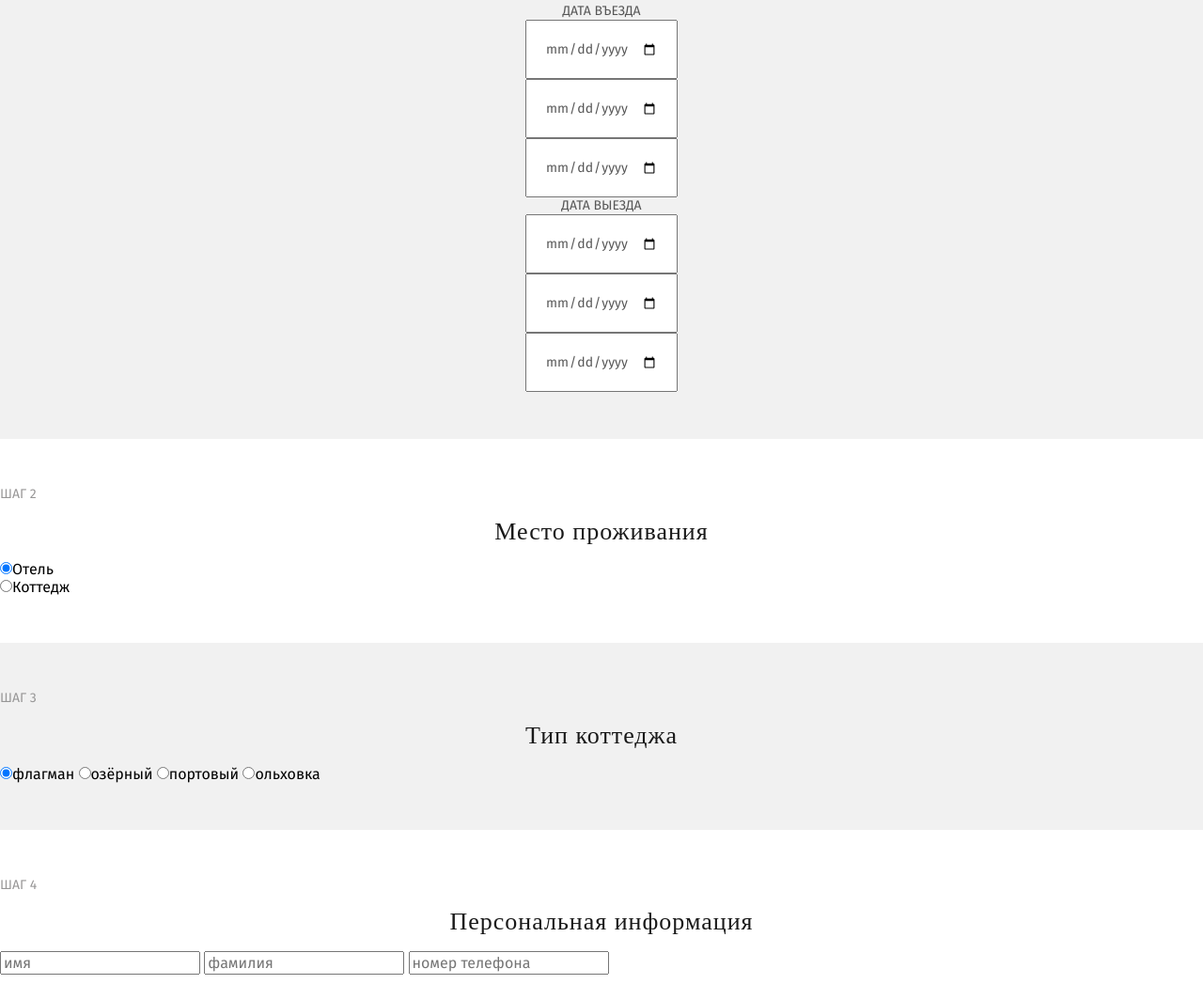
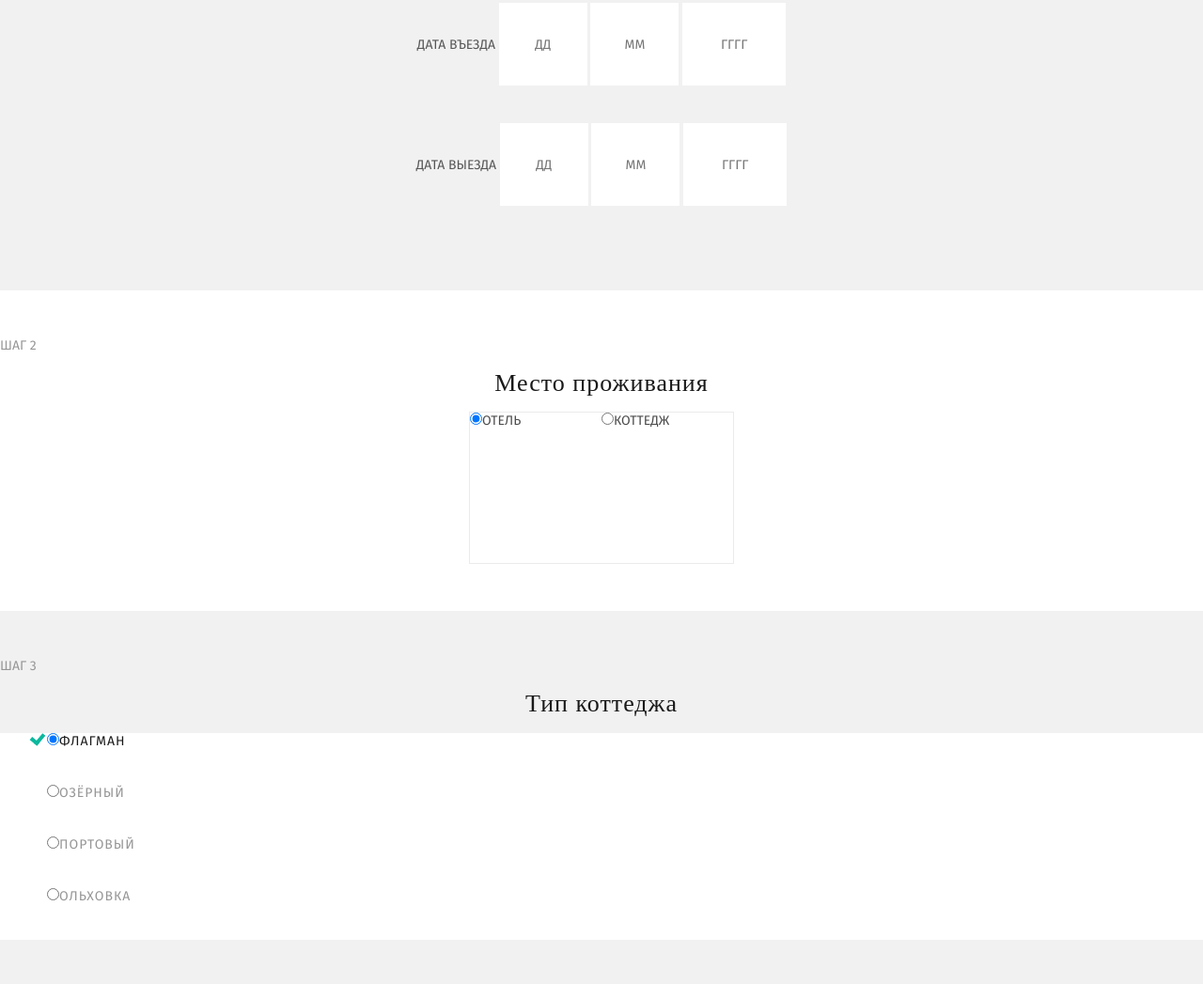
Before and after one commit to palashina/green_valley, a website: page form.html in a window 1280 px wide. Shown: the part 425-1472 px from the top of the page at 94% size. Drawn offline with nearby package versions, Linux system fonts and the light colour scheme; files that its build step writes are made by us from their sources; a web font is replaced by a local one.

Commit message:
Правка разъезжающихся флекс-блоков на главной. Стилизация моб. версии формы

```diff
--- a/form.html
+++ b/form.html
@@ -49,8 +49,16 @@
 		<legend class="booking-form__step-title">Шаг 1</legend>
 		<h2 class="booking-form__title">Дата отдыха</h2>
 		<div class="booking-form__calendar">
-			<label for="entry-date" class="booking-form__date">Дата въезда<input id="entry-date" type="date" name="calendar"><input id="entry-date" type="date" name="calendar"><input id="entry-date" type="date" name="calendar"></label>
-            <label for="exit-date" class="booking-form__date">Дата выезда<input id="entry-date" type="date" name="calendar"><input id="entry-date" type="date" name="calendar"><input id="exit-date" type="date" name="calendar"></label>
+			<label for="entry-date" class="booking-form__date">Дата въезда
+				<input id="entry-day" class="booking-form__numeral" name="calendar" placeholder="дд">
+				<input id="entry-month" class="booking-form__numeral" name="calendar" placeholder="мм">
+				<input id="entry-year" class="booking-form__numeral" name="calendar" placeholder="гггг">
+			</label>
+			<label for="exit-date" class="booking-form__date">Дата выезда
+				<input id="exit-day" class="booking-form__numeral" name="calendar" placeholder="дд">
+				<input id="exit-month" class="booking-form__numeral" name="calendar" placeholder="мм">
+				<input id="exit-year" class="booking-form__numeral" name="calendar" placeholder="гггг">
+			</label>
 		</div>
 	</div>
 <!-- /STEP-ONE -->
@@ -58,8 +66,10 @@
 	<div class="booking-form__step">
 		<legend class="booking-form__step-title">Шаг 2</legend>
 		<h2 class="booking-form__title">Место проживания</h2>
+		<div class="booking-form__place-types">
 			<div class="booking-form__place-type"><input name="place-type" type="radio" value="hotel" checked>Отель</div>
 			<div class="booking-form__place-type"><input name="place-type" type="radio" value="cottage">Коттедж</div>
+		</div>
 	</div>
 <!-- /STEP-TWO -->
 <!-- STEP-THREE -->
@@ -67,10 +77,12 @@
 		<legend class="booking-form__step-title">Шаг 3</legend>
 		<h2 class="booking-form__title">Тип коттеджа</h2>
 <!-- внимание: при такой разметке мы не сможем группировать label в один блок, а это, возможно, будет нужно для сетки bootstrap.. и нужно пояснение...-->
+		<div class="booking-form__cottage-types">
 			<label class="booking-form__cottage-type  booking-form__cottage-type--active"><input name="cottage-type" type="radio" value="flagman" checked>флагман</label>
 			<label class="booking-form__cottage-type"><input name="cottage-type" type="radio" value="ozerny">озёрный</label>
 			<label class="booking-form__cottage-type"><input name="cottage-type" type="radio" value="portovy">портовый</label>
 			<label class="booking-form__cottage-type"><input name="cottage-type" type="radio" value="olchovka">ольховка</label>
+		</div>
 		<!-- <div id="flagman" class="booking-form__cottage-options  booking-form__cottage-options--active">
 			<ul class="booking-form__cottage-options-list">
 				<li>Площадь 100м</li>
@@ -113,6 +125,7 @@
 	<div class="booking-form__step">
 		<legend class="booking-form__step-title">Шаг 4</legend>
 		<h2 class="booking-form__title">Персональная информация</h2>
+
 		<div class="booking-form__person-info">
 			<label for="person-info-name" class="booking-form__person-info-name">
 				<input id="person-info-name" type="text" placeholder="имя">
@@ -129,6 +142,7 @@
 			<p>На этот адрес мы вышлем вам подтверждение о забронированном номере.</p>
 			</label>
 		</div>
+
 	</div>
 <!-- /STEP-FOUR -->
 <!-- STEP-FIVE -->
--- a/gulpfile.js
+++ b/gulpfile.js
@@ -41,7 +41,7 @@ gulp.task('serve', gulp.series('build', function() {
   browserSync.init({                                        // запускаем локальный сервер (показ, автообновление, синхронизацию)
     server: './',                                           // папка, которая будет «корнем» сервера (путь из константы)
     port: 3000,                                             // порт, на котором будет работать сервер
-    startPath: 'form.html',                                // файл, который буде открываться в браузере при старте сервера
+    startPath: 'rooms.html',                                // файл, который буде открываться в браузере при старте сервера
   });
 
   gulp.watch(                                               // следим за HTML
--- a/less/blocks/booking-form.less
+++ b/less/blocks/booking-form.less
@@ -27,14 +27,9 @@
 		background-color: @grey-cold-cream;
 	}
 
-	&__step-title {}
-
-	&__title
-
 	&__calendar {}
 
 	&__date {
-		display: block;
 		text-align: center;
 		font-size: @font-size--small;
 		text-transform: uppercase;
@@ -42,9 +37,93 @@
 		color: #575757;
 	}
 
-	&__date input {
+	&__date {
 		display: block;
 		margin: auto;
-		padding: 20px 19px;
+		margin-bottom: 40px;
+	}
+
+	&__numeral {
+		display: inline-block;
+		text-align: center;
+		padding: 20px;
+		height: 48px;
+		width: 54px;
+		border: none;
+		font-size: @font-size--small;
+		text-transform: uppercase;
+	}
+
+	&__numeral:last-child {
+		width: 70px;
+	}
+
+	&__place-types {
+		display: flex;
+		margin: 0 auto;
+		width: 280px;
+		height: 160px;
+		border: 1px solid @grey-lighten;
+	}
+
+	&__place-type {
+		width: 50%;
+		font-size: @font-size--small;
+		color: @grey-darken;
+		text-transform: uppercase;
+	}
+
+	&__place-type input {
+		text-decoration: none;
+	}
+
+	&__cottage-types {
+		display: flex;
+		flex-direction: column;
+		width: 100%;
+		padding-left: 50px;
+		background-color: @white;
+	}
+
+	&__cottage-type {
+		margin-bottom: 38px;
+		color: @grey-main;
+		text-transform: uppercase;
+		font-size: @font-size--small;
+		letter-spacing: 1px;
+	}
+
+	&__cottage-type--active {
+		position: relative;
+		color: @grey-darkest;
+	}
+
+	&__cottage-type--active:before {
+		content: '';
+		display: block;
+		position: absolute;
+		width: 10px;
+		height: 6px;
+		border-left: 4px solid @green-main;
+		border-bottom: 4px solid @green-main;
+		transform: rotate(310deg);
+		left: -17px;
+		right: 370px;
+		top: 0px;
+	}
+
+	&__person-info p {
+		color: @grey-darken;
+		font-size: @font-size--small;
+	}
+
+	&__person-info input {
+		display: block;
+		width: 280px;
+		height: 50px;
+		margin-bottom: 20px;
+		border: 1px solid @grey-lighten;
+		font-size: @font-size--small;
+		text-transform: uppercase;
 	}
 }
--- a/less/blocks/other-room-type.less
+++ b/less/blocks/other-room-type.less
@@ -1,6 +1,5 @@
 .other-room-type {
 	width: 280px;
-	margin: 0 auto;
 	margin-top: 18px;
 	border: 1px solid #139985;
 
@@ -47,11 +46,12 @@
 
 	@media (min-width: 768px) {
 		width: 353px;
+		height: 335px;
+		margin: 0 18px;
 
 		&__img-box {
 			width: 353px;
 			height: 200px;
-			overflow: hidden;
 		}
 
 		&__image {
--- a/less/blocks/place.less
+++ b/less/blocks/place.less
@@ -3,7 +3,7 @@
 	background-size: cover;
 	background-repeat: no-repeat;
 	padding-top: 50px;
-	padding-bottom: 20px;
+	padding-bottom: 50px;
 
 	&__headline {
 		text-align: center;
@@ -18,6 +18,8 @@
 
 		&__other-room-types {
 			display: flex;
+			width: 100%;
+			justify-content: center;
 		}
 	}
 }
--- a/less/blocks/reviews.less
+++ b/less/blocks/reviews.less
@@ -93,6 +93,14 @@
 
 		&__items {
 			display: flex;
+			width: 100%;
+			justify-content: center;
+		}
+
+		&__item {
+			width: 480px;
+			height: 283px;
+			margin: 0 22px;
 		}
 	}
 }
```
Lines whose indentation alone changed are shown as unchanged.
